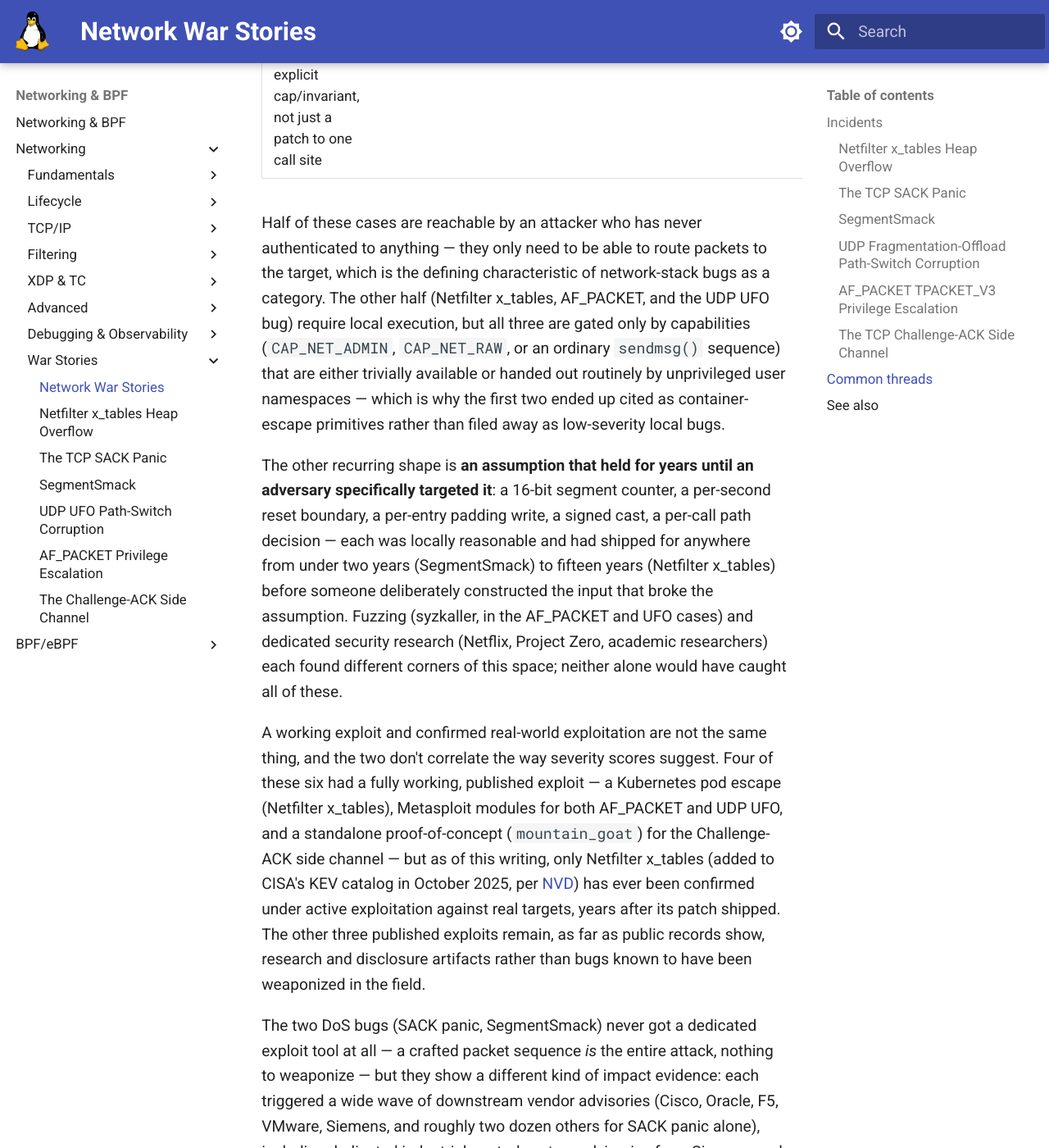
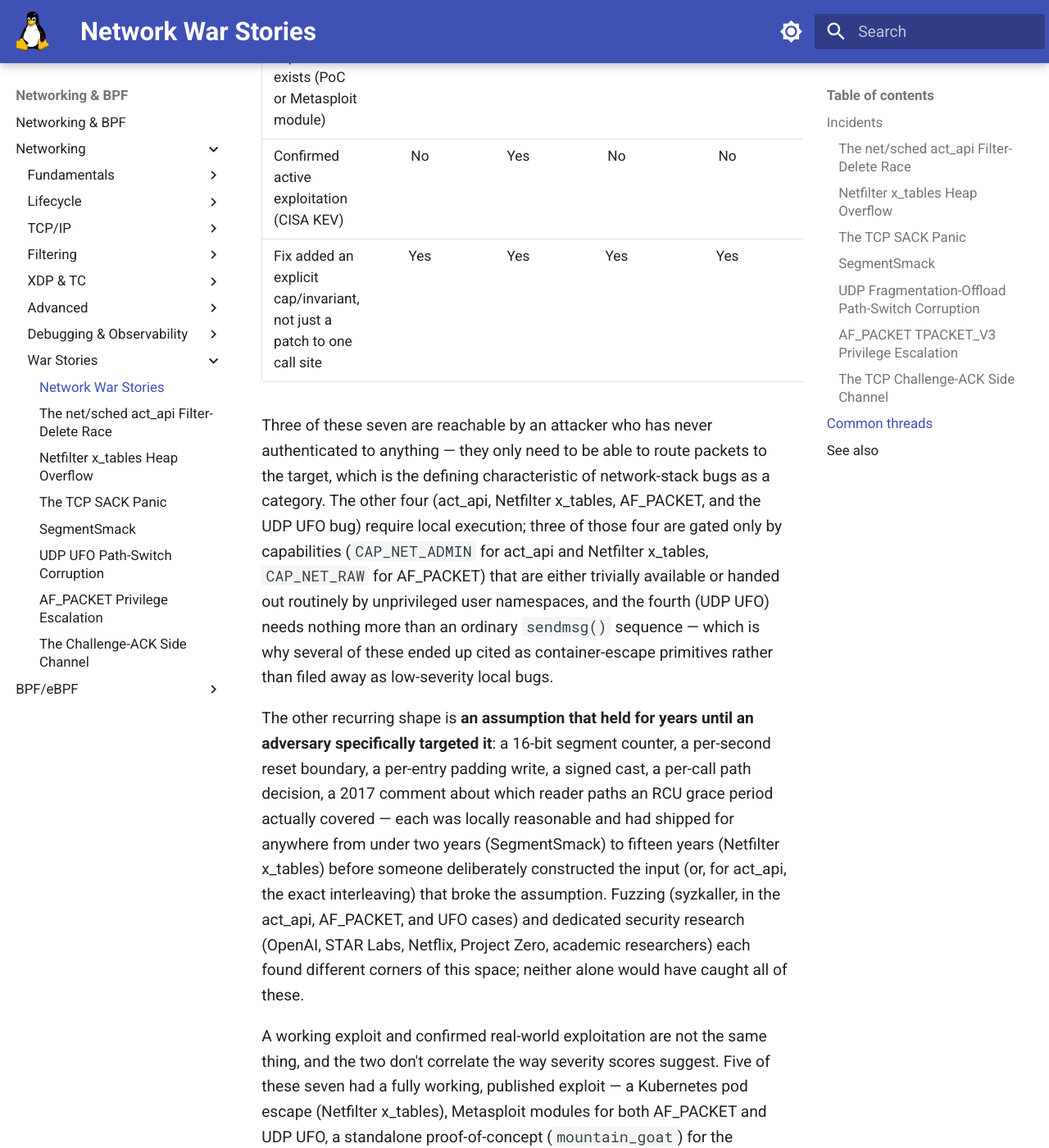
Before and after one commit to laveeshb/linux-kernel-internals, an MkDocs documentation site: the page built from docs/net/war-stories.md, in a window 1280 px wide and 1400 px high, scrolled down 3466 px. Shown: the whole window at 82% size. Built offline with MkDocs 1.6.1 and Material for MkDocs 9.7.7, drawn with Linux system fonts in a browser that asks for light colours; some of the changed text lies outside the part shown.

Commit message:
net: add act_api use-after-free war story (CVE-2026-53264)
New incident: a 2017 comment reasoned that filter-chain traversal was
the only reader path an action object needed RCU-deferred freeing for,
and removed the deferral. It never accounted for direct IDR lookup as
a second reader path, which is exactly what a concurrent NEWTFILTER
hit against a racing DELFILTER nine years later.

Also covers a distinct, later thread on the same bug: STAR Labs
researcher Lee Jia Jie's July 2026 write-up on using AI tooling to
accelerate turning the disclosed patch into a working root exploit
(race-window trigger time dropped from 15+ minutes to ~5 seconds).
Independently corroborated across STAR Labs' own post and multiple
news outlets before inclusion.

Updates the net/ war-stories index (incident list, comparison table,
summary counts) to include the new entry.

Source: git.kernel.org for the fix and the 2017 commit it reverts;
STAR Labs and independent press coverage for the exploit write-up,
cross-checked against each other.

```diff
--- a/docs/net/war-stories.md
+++ b/docs/net/war-stories.md
@@ -4,11 +4,15 @@
 
 The network stack sits at a trust boundary that most of the kernel doesn't have to deal with: its input arrives from the wire, often from a remote, unauthenticated peer, and gets parsed and acted on before any application-layer authentication happens. A bug in TCP's SACK processing, in a netfilter compat shim, or in a socket-ring-buffer size calculation is reachable by anyone who can send packets to the box — no local shell required. That's why network-stack incidents skew toward remote denial-of-service and remote-triggered memory corruption, rather than the local data-loss and performance-regression stories that dominate filesystem and I/O history.
 
-Each incident below has its own page: root-cause analysis grounded in the actual patches, plus the real mailing-list discussion behind each fix — alternatives considered, trade-offs debated, and in a few cases genuinely notable process failures. Three are remote (reachable over the network with no local access); the other three are local — two of them reachable through capabilities (`CAP_NET_ADMIN`, `CAP_NET_RAW`) that are routinely granted to unprivileged processes inside user namespaces, and one through nothing more than an ordinary `sendmsg()` sequence. That capability angle is itself a recurring theme in how "local" bugs in this subsystem became "container escape" bugs.
+Each incident below has its own page: root-cause analysis grounded in the actual patches, plus the real mailing-list discussion behind each fix — alternatives considered, trade-offs debated, and in a few cases genuinely notable process failures. Three are remote (reachable over the network with no local access); the other four are local — three of them reachable through capabilities (`CAP_NET_ADMIN`, `CAP_NET_RAW`) that are routinely granted to unprivileged processes inside user namespaces, and one through nothing more than an ordinary `sendmsg()` sequence. That capability angle is itself a recurring theme in how "local" bugs in this subsystem became "container escape" bugs.
 
 ## Incidents
 
 Ordered reverse chronologically by disclosure date — newest first.
+
+### [The net/sched act_api Filter-Delete Race](war-stories/act-api-uaf.md)
+**Fixed June 2026, public exploit write-up July 2026 · CVE-2026-53264 · CVSS 7.8 (NVD) / 7.0 (Red Hat)**
+A 2017 comment correctly reasoned that one reader path was RCU-safe and never checked whether a second one was — nine years later, a researcher's AI-assisted write-up turned the resulting use-after-free into a root exploit in about 5 seconds per attempt.
 
 ### [Netfilter x_tables Heap Overflow](war-stories/netfilter-xtables.md)
 **Fixed April 2021, disclosed July 2021 · CVE-2021-22555 · CVSS 8.3 (Google) / 7.8 (NVD)**
@@ -36,21 +40,21 @@
 
 ## Common threads
 
-| Pattern | Netfilter x_tables | SACK panic | SegmentSmack | UFO path-switch | AF_PACKET | Challenge-ACK |
-|---------|:-------------------:|:----------:|:-------------:|:-----------------:|:----------:|:--------------:|
-| Remotely triggerable, no local access needed | No | Yes | Yes | No | No | Yes |
-| Root cause is an integer/width assumption | No | Yes | No | Yes | Yes | No |
-| Found via fuzzing (syzkaller) or automated tooling | Partial | No | No | Yes | Yes | No |
-| Capability check defeated by user namespaces | Yes | No | No | No | Yes | No |
-| Published exploit tool exists (PoC or Metasploit module) | Yes | No | No | Yes | Yes | Yes |
-| Confirmed active exploitation (CISA KEV) | Yes | No | No | No | No | No |
-| Fix added an explicit cap/invariant, not just a patch to one call site | Yes | Yes | Yes | Yes | Yes | Yes |
+| Pattern | act_api race | Netfilter x_tables | SACK panic | SegmentSmack | UFO path-switch | AF_PACKET | Challenge-ACK |
+|---------|:------------:|:-------------------:|:----------:|:-------------:|:-----------------:|:----------:|:--------------:|
+| Remotely triggerable, no local access needed | No | No | Yes | Yes | No | No | Yes |
+| Root cause is an integer/width assumption | No | No | Yes | No | Yes | Yes | No |
+| Found via fuzzing (syzkaller) or automated tooling | Partial | Partial | No | No | Yes | Yes | No |
+| Capability check defeated by user namespaces | Yes | Yes | No | No | No | Yes | No |
+| Published exploit tool exists (PoC or Metasploit module) | Yes | Yes | No | No | Yes | Yes | Yes |
+| Confirmed active exploitation (CISA KEV) | No | Yes | No | No | No | No | No |
+| Fix added an explicit cap/invariant, not just a patch to one call site | Yes | Yes | Yes | Yes | Yes | Yes | Yes |
 
-Half of these cases are reachable by an attacker who has never authenticated to anything — they only need to be able to route packets to the target, which is the defining characteristic of network-stack bugs as a category. The other half (Netfilter x_tables, AF_PACKET, and the UDP UFO bug) require local execution, but all three are gated only by capabilities (`CAP_NET_ADMIN`, `CAP_NET_RAW`, or an ordinary `sendmsg()` sequence) that are either trivially available or handed out routinely by unprivileged user namespaces — which is why the first two ended up cited as container-escape primitives rather than filed away as low-severity local bugs.
+Three of these seven are reachable by an attacker who has never authenticated to anything — they only need to be able to route packets to the target, which is the defining characteristic of network-stack bugs as a category. The other four (act_api, Netfilter x_tables, AF_PACKET, and the UDP UFO bug) require local execution; three of those four are gated only by capabilities (`CAP_NET_ADMIN` for act_api and Netfilter x_tables, `CAP_NET_RAW` for AF_PACKET) that are either trivially available or handed out routinely by unprivileged user namespaces, and the fourth (UDP UFO) needs nothing more than an ordinary `sendmsg()` sequence — which is why several of these ended up cited as container-escape primitives rather than filed away as low-severity local bugs.
 
-The other recurring shape is **an assumption that held for years until an adversary specifically targeted it**: a 16-bit segment counter, a per-second reset boundary, a per-entry padding write, a signed cast, a per-call path decision — each was locally reasonable and had shipped for anywhere from under two years (SegmentSmack) to fifteen years (Netfilter x_tables) before someone deliberately constructed the input that broke the assumption. Fuzzing (syzkaller, in the AF_PACKET and UFO cases) and dedicated security research (Netflix, Project Zero, academic researchers) each found different corners of this space; neither alone would have caught all of these.
+The other recurring shape is **an assumption that held for years until an adversary specifically targeted it**: a 16-bit segment counter, a per-second reset boundary, a per-entry padding write, a signed cast, a per-call path decision, a 2017 comment about which reader paths an RCU grace period actually covered — each was locally reasonable and had shipped for anywhere from under two years (SegmentSmack) to fifteen years (Netfilter x_tables) before someone deliberately constructed the input (or, for act_api, the exact interleaving) that broke the assumption. Fuzzing (syzkaller, in the act_api, AF_PACKET, and UFO cases) and dedicated security research (OpenAI, STAR Labs, Netflix, Project Zero, academic researchers) each found different corners of this space; neither alone would have caught all of these.
 
-A working exploit and confirmed real-world exploitation are not the same thing, and the two don't correlate the way severity scores suggest. Four of these six had a fully working, published exploit — a Kubernetes pod escape (Netfilter x_tables), Metasploit modules for both AF_PACKET and UDP UFO, and a standalone proof-of-concept (`mountain_goat`) for the Challenge-ACK side channel — but as of this writing, only Netfilter x_tables (added to CISA's KEV catalog in October 2025, per [NVD](https://nvd.nist.gov/vuln/detail/CVE-2021-22555)) has ever been confirmed under active exploitation against real targets, years after its patch shipped. The other three published exploits remain, as far as public records show, research and disclosure artifacts rather than bugs known to have been weaponized in the field.
+A working exploit and confirmed real-world exploitation are not the same thing, and the two don't correlate the way severity scores suggest. Five of these seven had a fully working, published exploit — a Kubernetes pod escape (Netfilter x_tables), Metasploit modules for both AF_PACKET and UDP UFO, a standalone proof-of-concept (`mountain_goat`) for the Challenge-ACK side channel, and an AI-assisted root exploit chain (STAR Labs) for the act_api race — but as of this writing, only Netfilter x_tables (added to CISA's KEV catalog in October 2025, per [NVD](https://nvd.nist.gov/vuln/detail/CVE-2021-22555)) has ever been confirmed under active exploitation against real targets, years after its patch shipped. The other published exploits remain, as far as public records show, research and disclosure artifacts rather than bugs known to have been weaponized in the field.
 
 The two DoS bugs (SACK panic, SegmentSmack) never got a dedicated exploit tool at all — a crafted packet sequence *is* the entire attack, nothing to weaponize — but they show a different kind of impact evidence: each triggered a wide wave of downstream vendor advisories (Cisco, Oracle, F5, VMware, Siemens, and roughly two dozen others for SACK panic alone), including dedicated industrial-control-system advisories from Siemens and CISA/ICS-CERT. "No exploit tool" and "no real consequence" are not the same claim either — the scale of who had to patch is its own evidence of reach, even without a confirmed in-the-wild attack.
 
--- a/mkdocs.yml
+++ b/mkdocs.yml
@@ -534,6 +534,7 @@
         - Network Buffer Tuning: net/net-buffer-tuning.md
       - War Stories:
         - Network War Stories: net/war-stories.md
+        - The net/sched act_api Filter-Delete Race: net/war-stories/act-api-uaf.md
         - Netfilter x_tables Heap Overflow: net/war-stories/netfilter-xtables.md
         - The TCP SACK Panic: net/war-stories/sack-panic.md
         - SegmentSmack: net/war-stories/segmentsmack.md
```
Also changed, not shown: docs/net/war-stories/act-api-uaf.md (added, +93 -0 lines).
